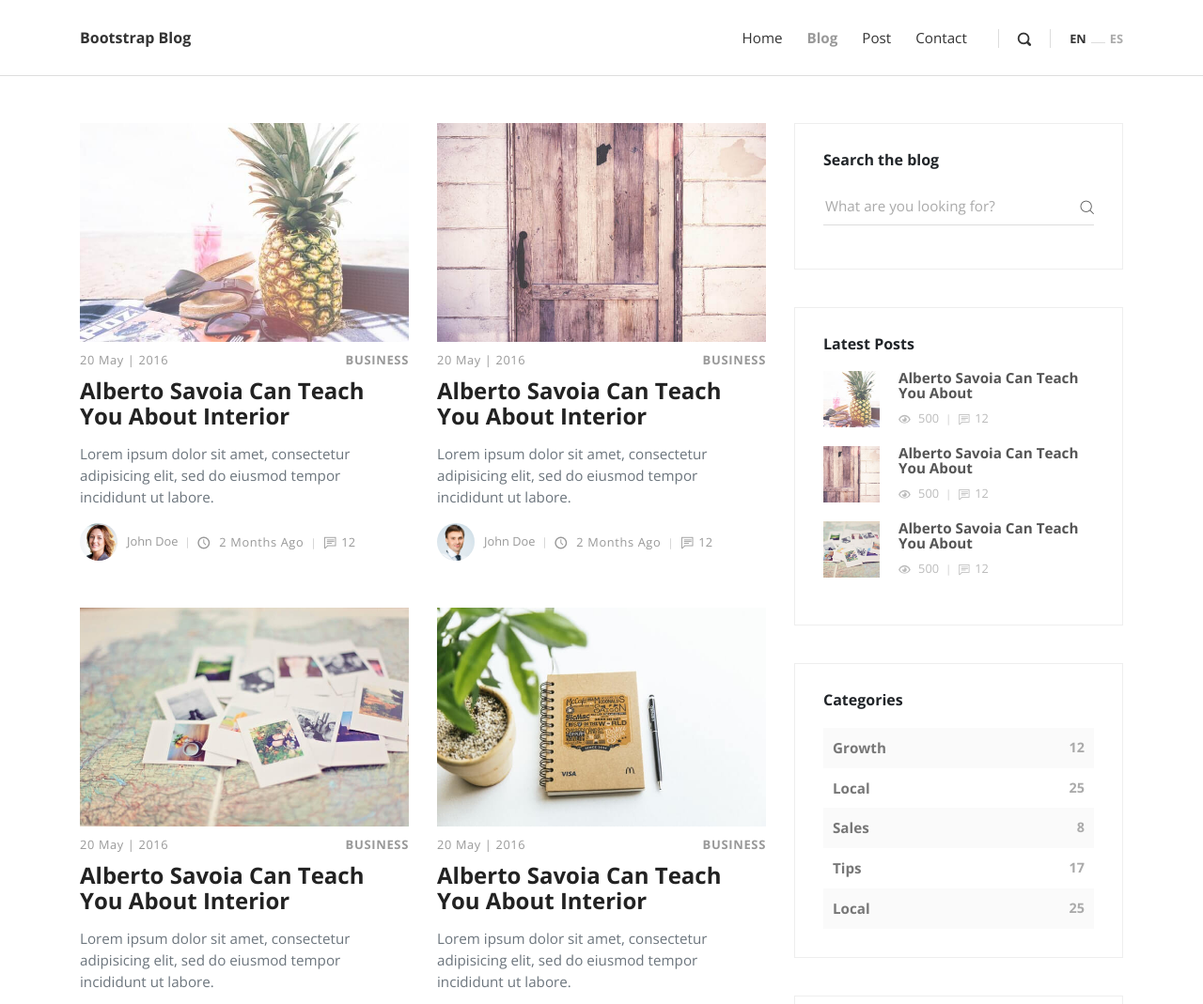
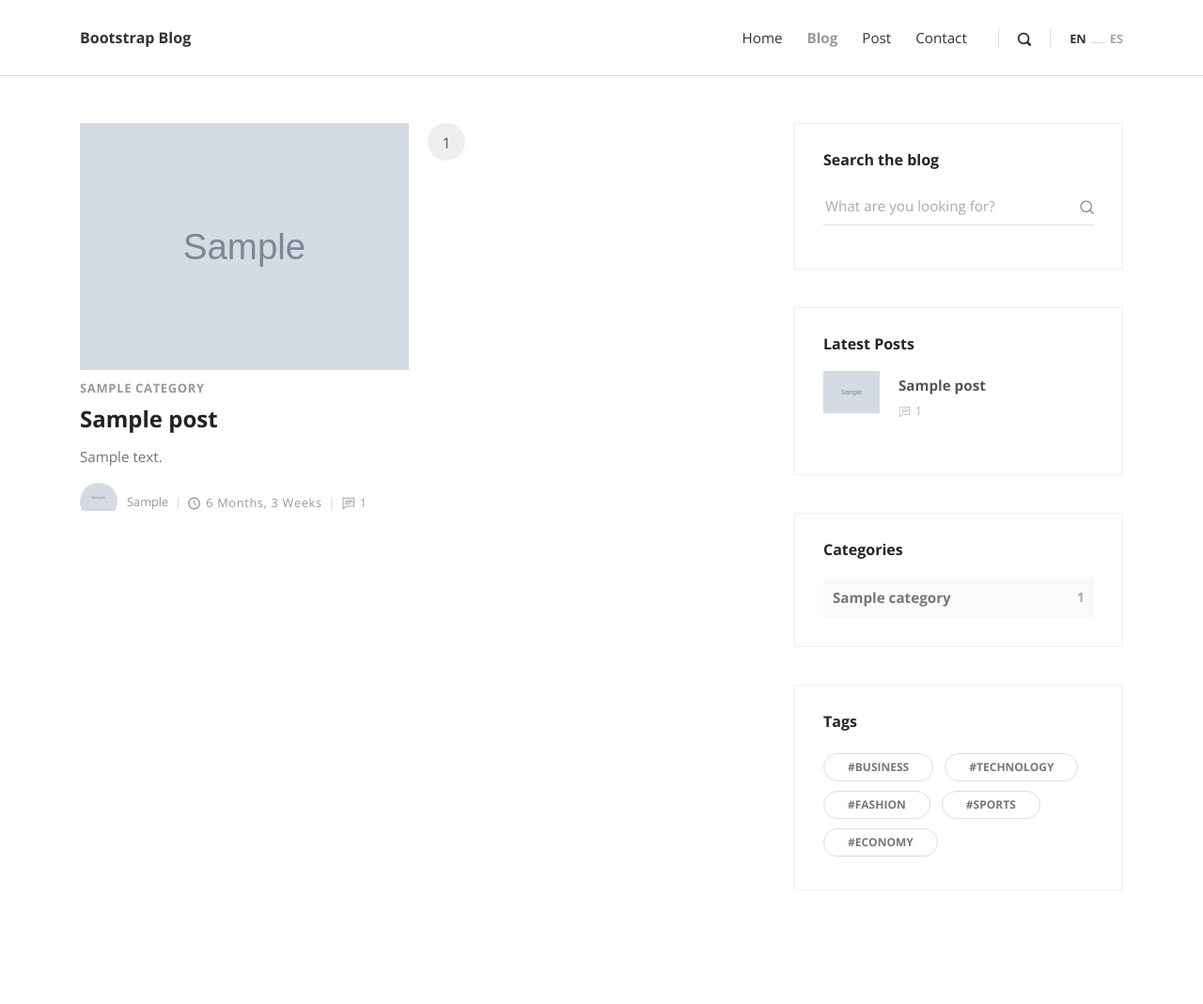
Before and after one commit to nurettinabaci/BlogProject, a Django app: page /blog/ in a window 1280 px wide. Shown: the top 1069 px of the page at 94% size. Run offline with Django 3.2, Linux system fonts and the light colour scheme; tables that the repository leaves empty hold one stand-in row (values such as "Sample post"); grey boxes marked "Sample" are stand-in pictures; some libraries are stand-ins or nearby versions.

Commit message:
blog page is done

```diff
--- a/BlogProject/urls.py
+++ b/BlogProject/urls.py
@@ -15,16 +15,17 @@
 """
 from django.conf import settings
 from django.contrib import admin
-from django.urls import path, include
+from django.urls import path
 from django.conf.urls.static import static
 
-from posts.views import index, blog, post
+from posts.views import index, blog, post, search
 
 urlpatterns = [
     path('admin/', admin.site.urls),
     path('', index),
-    path('blog/', blog),
-    path('post/', post),
+    path("blog/", blog, name='post-list'),
+    path("post/<int:pk>", post, name='post-detail'),
+    path("search/", search, name='search'),
 ]
 
 if settings.DEBUG:
--- a/posts/views.py
+++ b/posts/views.py
@@ -1,7 +1,23 @@
 from django.shortcuts import render, redirect
-from .models import Post
+from django.db.models import Q
+from django.core.paginator import Paginator, EmptyPage, PageNotAnInteger
+
+from .models import Post, Category
 from marketing.models import Signup
 
+
+def search(request):
+    queryset = Post.objects.all()
+    query = request.GET.get('q')
+    if query:
+        queryset = queryset.filter(
+            Q(title__icontains=query) |
+            Q(description__icontains=query)
+        ).distinct()
+    context = {
+        'queryset':queryset,
+    }
+    return render(request, 'search_result.html', context)
 
 def index(request):
     featured_posts = Post.objects.filter(featured = True)
@@ -21,8 +37,29 @@
 
 
 def blog(request):
-    return render(request, 'blog.html', {})
+    posts = Post.objects.all()
+    paginator = Paginator(posts, 4)
+    page_request_var = 'page'
+    page = request.GET.get(page_request_var)
+    try:
+        paginated_queryset = paginator.page(page)
+    except PageNotAnInteger:
+        paginated_queryset = paginator.page(1)
+    except EmptyPage:
+        paginated_queryset =  paginator.page(paginator.num_pages)
+
+    latest_posts = Post.objects.order_by("-timestamp")[0:3]
+    category_list = Category.objects.all()
+    context = {'queryset': paginated_queryset,
+               'page_request_var':page_request_var,
+               'latest_posts': latest_posts,
+               'category_list':category_list,
+               }
+
+    return render(request, 'blog.html', context)
 
 
-def post(request):
-    return render(request, 'post.html', {})
+def post(request, pk):
+    post = Post.objects.get(id=pk)
+    context = {'item': post}
+    return render(request, 'post.html', context)
--- a/templates/blog.html
+++ b/templates/blog.html
@@ -9,88 +9,54 @@
                 <div class="container">
                     <div class="row">
                         <!-- post -->
+                        {% for post in queryset %}
                             <div class="post col-xl-6">
-                <div class="post-thumbnail"><a href="post.html"><img src="{% static 'img/blog-post-1.jpeg' %}" alt="..." class="img-fluid"></a></div>
+                                <div class="post-thumbnail"><a href="{{ post.get_absolute_url }}"><img
+                                        src="{{ post.thumbnail.url }}"
+                                        alt="..." class="img-fluid"></a>
+                                </div>
                                 <div class="post-details">
                                     <div class="post-meta d-flex justify-content-between">
-                    <div class="date meta-last">20 May | 2016</div>
-                    <div class="category"><a href="#">Business</a></div>
-                  </div><a href="post.html">
-                    <h3 class="h4">Alberto Savoia Can Teach You About Interior</h3></a>
-                  <p class="text-muted">Lorem ipsum dolor sit amet, consectetur adipisicing elit, sed do eiusmod tempor incididunt ut labore.</p>
-                  <footer class="post-footer d-flex align-items-center"><a href="#" class="author d-flex align-items-center flex-wrap">
-                      <div class="avatar"><img src="{% static 'img/avatar-3.jpg' %}" alt="..." class="img-fluid"></div>
-                      <div class="title"><span>John Doe</span></div></a>
-                    <div class="date"><i class="icon-clock"></i> 2 months ago</div>
-                    <div class="comments meta-last"><i class="icon-comment"></i>12</div>
+                                        {#                    <div class="date meta-last">20 May | 2016</div>#}
+                                        {% for cat in post.categories.all %}
+                                            <div class="category"><a href="#">{{ cat }}</a></div>
+                                        {% endfor %}
+                                    </div>
+                                    <a href="{{ post.get_absolute_url }}">
+                                        <h3 class="h4">{{ post.title }}</h3></a>
+                                    <p class="text-muted">{{ post.description }}</p>
+                                    <footer class="post-footer d-flex align-items-center"><a href="#"
+                                                                                             class="author d-flex align-items-center flex-wrap">
+                                        <div class="avatar"><img src="{{ post.author.profile_picture.url }}" alt="..."
+                                                                 class="img-fluid"></div>
+                                        <div class="title"><span>{{ post.author }}</span></div>
+                                    </a>
+                                        <div class="date"><i class="icon-clock"></i>{{ post.timestamp|timesince }}</div>
+                                        <div class="comments meta-last"><i
+                                                class="icon-comment"></i>{{ post.comment_count }}</div>
                                     </footer>
                                 </div>
                             </div>
-              <!-- post             -->
-              <div class="post col-xl-6">
-                <div class="post-thumbnail"><a href="post.html"><img src="{% static 'img/blog-post-2.jpg'%}" alt="..." class="img-fluid"></a></div>
-                <div class="post-details">
-                  <div class="post-meta d-flex justify-content-between">
-                    <div class="date meta-last">20 May | 2016</div>
-                    <div class="category"><a href="#">Business</a></div>
-                  </div><a href="post.html">
-                    <h3 class="h4">Alberto Savoia Can Teach You About Interior</h3></a>
-                  <p class="text-muted">Lorem ipsum dolor sit amet, consectetur adipisicing elit, sed do eiusmod tempor incididunt ut labore.</p>
-                  <div class="post-footer d-flex align-items-center"><a href="#" class="author d-flex align-items-center flex-wrap">
-                      <div class="avatar"><img src="{% static 'img/avatar-2.jpg' %}" alt="..." class="img-fluid"></div>
-                      <div class="title"><span>John Doe</span></div></a>
-                    <div class="date"><i class="icon-clock"></i> 2 months ago</div>
-                    <div class="comments meta-last"><i class="icon-comment"></i>12</div>
-                  </div>
-                </div>
-              </div>
-              <!-- post             -->
-              <div class="post col-xl-6">
-                <div class="post-thumbnail"><a href="post.html"><img src="{% static 'img/blog-post-3.jpeg' %}" alt="..." class="img-fluid"></a></div>
-                <div class="post-details">
-                  <div class="post-meta d-flex justify-content-between">
-                    <div class="date meta-last">20 May | 2016</div>
-                    <div class="category"><a href="#">Business</a></div>
-                  </div><a href="post.html">
-                    <h3 class="h4">Alberto Savoia Can Teach You About Interior</h3></a>
-                  <p class="text-muted">Lorem ipsum dolor sit amet, consectetur adipisicing elit, sed do eiusmod tempor incididunt ut labore.</p>
-                  <div class="post-footer d-flex align-items-center"><a href="#" class="author d-flex align-items-center flex-wrap">
-                      <div class="avatar"><img src="{% static 'img/avatar-3.jpg'%}" alt="..." class="img-fluid"></div>
-                      <div class="title"><span>John Doe</span></div></a>
-                    <div class="date"><i class="icon-clock"></i> 2 months ago</div>
-                    <div class="comments meta-last"><i class="icon-comment"></i>12</div>
-                  </div>
-                </div>
-              </div>
-              <!-- post -->
-              <div class="post col-xl-6">
-                <div class="post-thumbnail"><a href="post.html"><img src="{% static 'img/blog-post-4.jpeg'%}" alt="..." class="img-fluid"></a></div>
-                <div class="post-details">
-                  <div class="post-meta d-flex justify-content-between">
-                    <div class="date meta-last">20 May | 2016</div>
-                    <div class="category"><a href="#">Business</a></div>
-                  </div><a href="post.html">
-                    <h3 class="h4">Alberto Savoia Can Teach You About Interior</h3></a>
-                  <p class="text-muted">Lorem ipsum dolor sit amet, consectetur adipisicing elit, sed do eiusmod tempor incididunt ut labore.</p>
-                  <div class="post-footer d-flex align-items-center"><a href="#" class="author d-flex align-items-center flex-wrap">
-                      <div class="avatar"><img src="{% static 'img/avatar-1.jpg" alt="..." class="img-fluid'%}"></div>
-                      <div class="title"><span>John Doe</span></div></a>
-                    <div class="date"><i class="icon-clock"></i> 2 months ago</div>
-                    <div class="comments meta-last"><i class="icon-comment"></i>12</div>
-                  </div>
-                </div>
-              </div>
-            </div>
+                        {% endfor %}
+
                         <!-- Pagination -->
                         <nav aria-label="Page navigation example">
                             <ul class="pagination pagination-template d-flex justify-content-center">
-                <li class="page-item"><a href="#" class="page-link"> <i class="fa fa-angle-left"></i></a></li>
-                <li class="page-item"><a href="#" class="page-link active">1</a></li>
-                <li class="page-item"><a href="#" class="page-link">2</a></li>
-                <li class="page-item"><a href="#" class="page-link">3</a></li>
-                <li class="page-item"><a href="#" class="page-link"> <i class="fa fa-angle-right"></i></a></li>
+                                {% if queryset.has_previous %}
+                                    <li class="page-item"><a
+                                            href="?{{ page_request_var }}={{ queryset.previous_page_number }}"
+                                            class="page-link"> <i class="fa fa-angle-left"></i></a></li>
+                                {% endif %}
+                                <li class="page-item"><a href="?{{ page_request_var }}={{ queryset.number }}"
+                                                         class="page-link active">{{ queryset.number }}</a></li>
+                                {% if queryset.has_next %}
+                                    <li class="page-item"><a
+                                            href="?{{ page_request_var }}={{ queryset.next_page_number }}"
+                                            class="page-link"> <i class="fa fa-angle-right"></i></a></li>
+                                {% endif %}
                             </ul>
                         </nav>
+                    </div>
                 </div>
             </main>
             <aside class="col-lg-4">
@@ -99,9 +65,9 @@
                     <header>
                         <h3 class="h6">Search the blog</h3>
                     </header>
-            <form action="#" class="search-form">
+                    <form action="{% url 'search' %}" class="search-form">
                         <div class="form-group">
-                <input type="search" placeholder="What are you looking for?">
+                            <input type="text" name="q" placeholder="What are you looking for?">
                             <button type="submit" class="submit"><i class="icon-search"></i></button>
                         </div>
                     </form>
@@ -111,45 +77,34 @@
                     <header>
                         <h3 class="h6">Latest Posts</h3>
                     </header>
-            <div class="blog-posts"><a href="#">
+                    <div class="blog-posts">
+                        {% for post in latest_posts %}
+                            <a href="{{ post.get_absolute_url }}">
                                 <div class="item d-flex align-items-center">
-                  <div class="image"><img src = "{% static 'img/small-thumbnail-1.jpg' %}" alt="..." class="img-fluid"></div>
-                  <div class="title"><strong>Alberto Savoia Can Teach You About</strong>
+                                    <div class="image"><img src="{{ post.thumbnail.url }}" alt="..."
+                                                            class="img-fluid"></div>
+                                    <div class="title"><strong>{{ post.title }}</strong>
                                         <div class="d-flex align-items-center">
-                      <div class="views"><i class="icon-eye"></i> 500</div>
-                      <div class="comments"><i class="icon-comment"></i>12</div>
+                                            {#                                        <div class="views"><i class="icon-eye"></i> 500</div>#}
+                                            <div class="comments"><i class="icon-comment"></i>{{ post.comment_count }}
                                             </div>
                                         </div>
-                </div></a><a href="#">
-                <div class="item d-flex align-items-center">
-                  <div class="image"><img src="{% static 'img/small-thumbnail-2.jpg' %}" alt="..." class="img-fluid"></div>
-                  <div class="title"><strong>Alberto Savoia Can Teach You About</strong>
-                    <div class="d-flex align-items-center">
-                      <div class="views"><i class="icon-eye"></i> 500</div>
-                      <div class="comments"><i class="icon-comment"></i>12</div>
                                     </div>
                                 </div>
-                </div></a><a href="#">
-                <div class="item d-flex align-items-center">
-                  <div class="image"><img src="{% static 'img/small-thumbnail-3.jpg'%}" alt="..." class="img-fluid"></div>
-                  <div class="title"><strong>Alberto Savoia Can Teach You About</strong>
-                    <div class="d-flex align-items-center">
-                      <div class="views"><i class="icon-eye"></i> 500</div>
-                      <div class="comments"><i class="icon-comment"></i>12</div>
+                            </a>
+                        {% endfor %}
                     </div>
-                  </div>
-                </div></a></div>
                 </div>
                 <!-- Widget [Categories Widget]-->
                 <div class="widget categories">
                     <header>
                         <h3 class="h6">Categories</h3>
                     </header>
-            <div class="item d-flex justify-content-between"><a href="#">Growth</a><span>12</span></div>
-            <div class="item d-flex justify-content-between"><a href="#">Local</a><span>25</span></div>
-            <div class="item d-flex justify-content-between"><a href="#">Sales</a><span>8</span></div>
-            <div class="item d-flex justify-content-between"><a href="#">Tips</a><span>17</span></div>
-            <div class="item d-flex justify-content-between"><a href="#">Local</a><span>25</span></div>
+                    {% for category in category_list %}
+                        <div class="item d-flex justify-content-between"><a
+                                href="#">{{ category }}</a><span>{{ category.post_set.count }}</span></div>
+                    {% endfor %}
+
                 </div>
                 <!-- Widget [Tags Cloud Widget]-->
                 <div class="widget tags">
```
Also changed, not shown: posts/admin.py (+5 -4 lines), posts/models.py (+6 -1 lines), templates/search_result.html (added, +9 -0 lines). Lines whose indentation alone changed are shown as unchanged.
